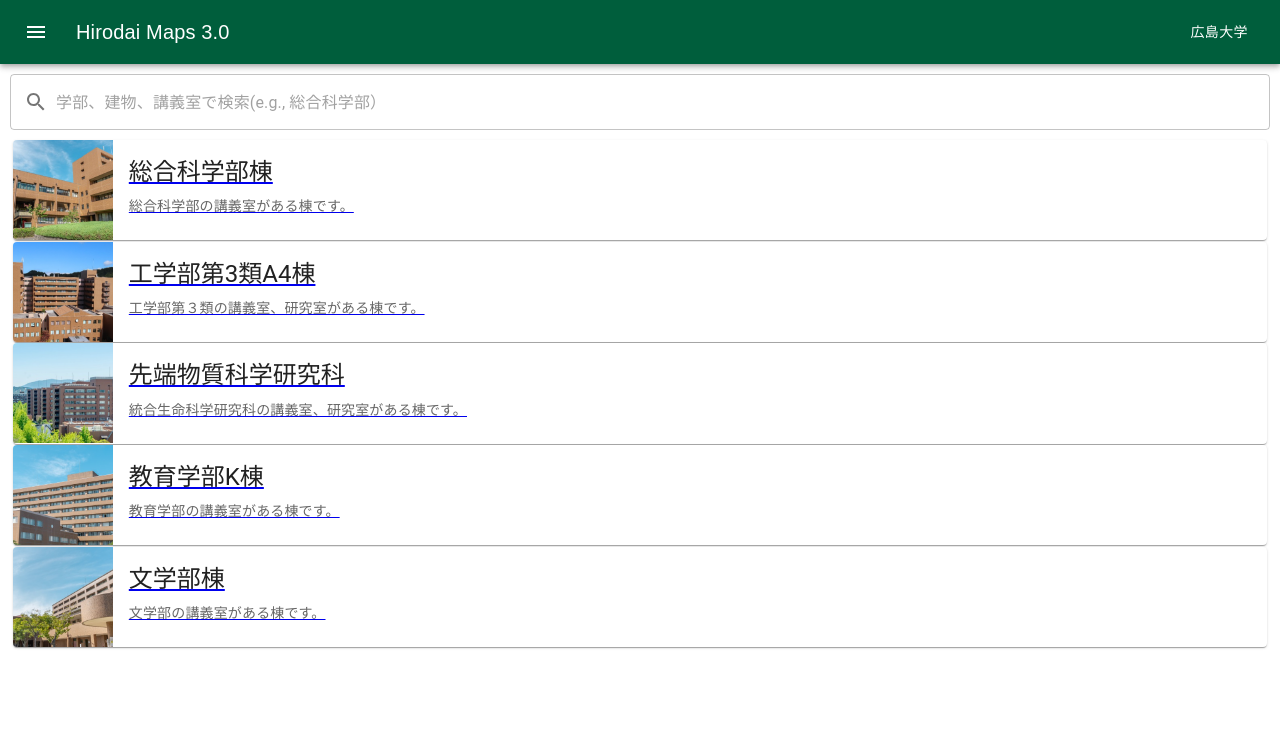
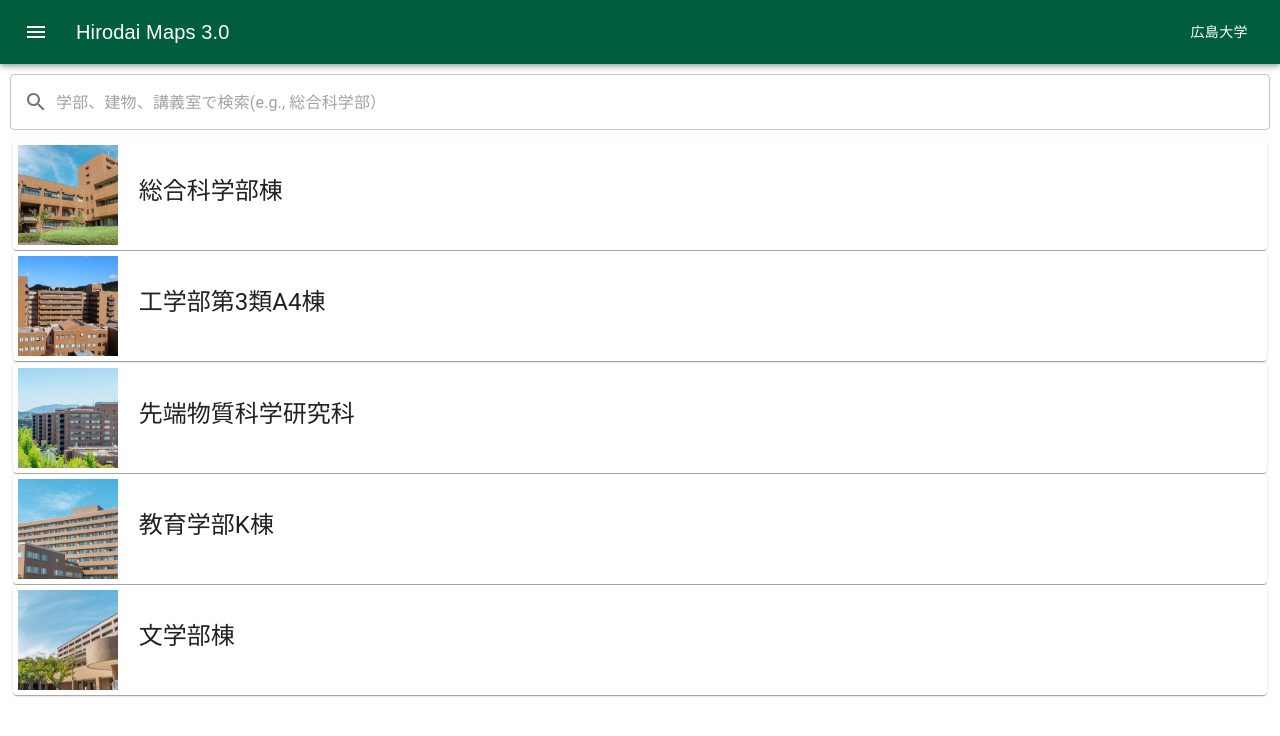
Before and after one commit to ikeda042/HirodaiMaps3.0, a React (Create React App) app in the folder frontend/: page / in a window 1280 px wide. Shown: the top 736 px of the page. Built offline with nearby package versions, Linux system fonts and the light colour scheme.

Commit message:
Image Margin

```diff
--- a/frontend/src/components/BuildingCard.jsx
+++ b/frontend/src/components/BuildingCard.jsx
@@ -9,22 +9,31 @@ import Typography from '@mui/material/Typography';
 function BuildingCard({ title, description, imageUrl, buildingId}) {// 例: 'building1.png' => '1'
 
   return (
-    <Link to={`/building/${buildingId}`}>
+    <Link to={`/building/${buildingId}`} style={{ textDecoration: 'none',color: 'inherit', fontFamily: 'Arial'}}>
        <div style={{ margin: '0 1%' }}> {/* 左右のマージンを1%に設定 */}
       <Card sx={{ width: '100%', display: 'flex',  margin: '0.1% auto'  }}>
         <CardMedia
-          component="img"
-          sx={{ width: 100, height: 100 }}
-          image={imageUrl}
-          alt="Building Image"
+           component="img"
+           sx={{ width: 100, height: 100, padding: '0.4%' }}
+           image={imageUrl}
+           alt="Building Image"
         />
         <CardContent sx={{ flex: 1 }}>
-          <Typography gutterBottom variant="h5" component="div">
-            {title}
-          </Typography>
-          <Typography variant="body2" color="text.secondary">
+        <Typography
+          gutterBottom
+          variant="h5"
+          component="div"
+          sx={{
+            display: 'flex',
+            alignItems: 'center',
+            height: '100%' // Ensure the container takes the full height
+          }}
+        >
+          {title}
+        </Typography>
+          {/* <Typography variant="body2" color="text.secondary">
             {description}
-          </Typography>
+          </Typography> */}
         </CardContent>
       </Card>
     </div>
```
